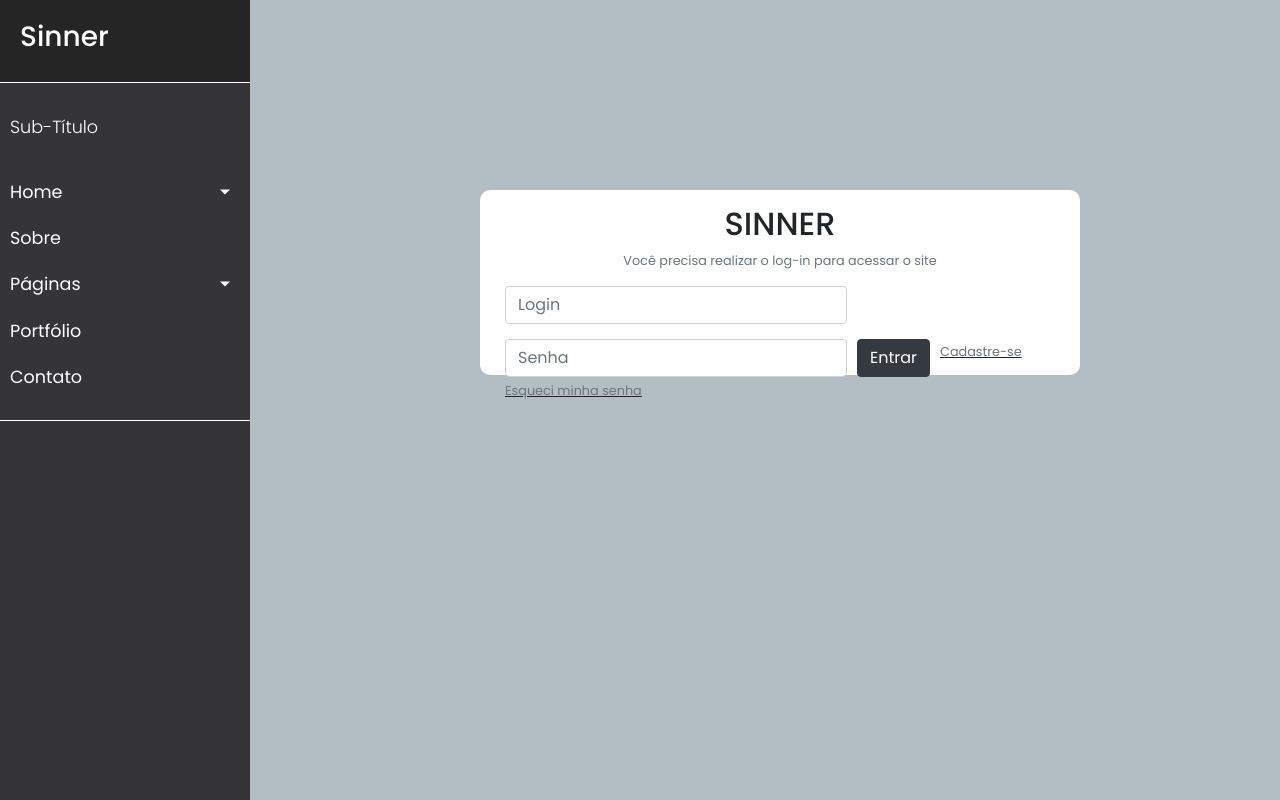
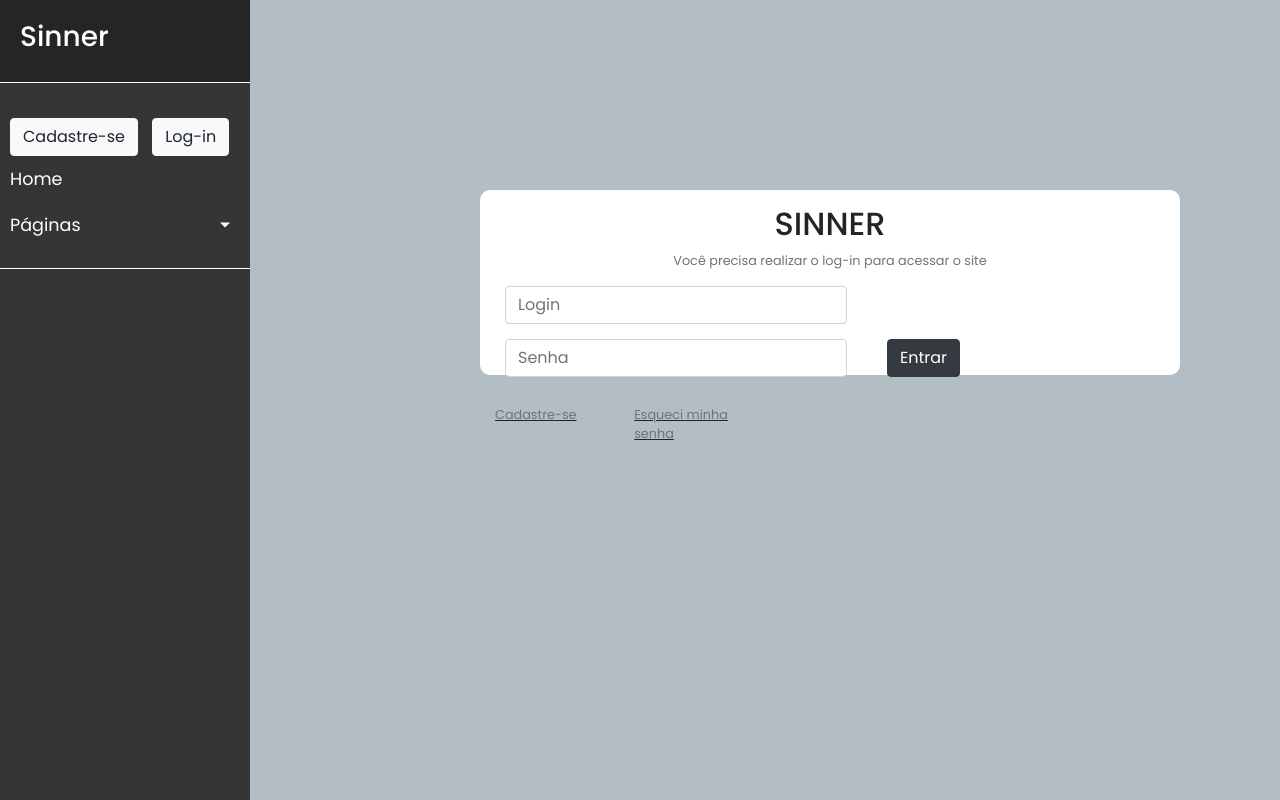
Before and after one commit to b4ssed/Sinner-SA, a PHP site: page /pages/login.php in a window 1280 px wide. Run offline with PHP 8.4, Linux system fonts and the light colour scheme; some libraries are stand-ins or nearby versions.

Commit message:
Front-End
Implementado grid na tela de login

```diff
--- a/SA-Sinner/includes/btnNavbar.php
+++ b/SA-Sinner/includes/btnNavbar.php
@@ -1,4 +1,4 @@
 <button type="button" id="sidebarCollapse" class="btn navbar-btn">
     <i class="fas fa-align-left"></i>
-    <span>Ativar navbar</span>
+    <span></span>
 </button>
--- a/SA-Sinner/pages/cadastro.php
+++ b/SA-Sinner/pages/cadastro.php
@@ -45,6 +45,5 @@
             </div>
         </div>
         <?php include("../template/js.php"); ?>
-
     </body>
 </html>
--- a/SA-Sinner/pages/login.php
+++ b/SA-Sinner/pages/login.php
@@ -5,7 +5,7 @@
     <style>
             .containerLogin{
               height:185px;
-              width:600px;
+              width:700px;
               padding: 15px;
               margin-top: 150px;
               margin-left: 20%;
@@ -37,22 +37,40 @@
     <div class="wrapper">
       <?php include("../template/navbar.php"); ?>
       <div class="containerPrincipal" id="content">
-        <div class="containerLogin">
+        <div class="container containerLogin">
+          <div class="row">
+            <div class="col">
               <center>
                 <h2>SINNER</h2>
                 <small class="form-text text-muted">Você precisa realizar o log-in para acessar o site</small>
               </center>
+            </div>
+          </div>
           <form class="form-inline" action="../includes/validar_login.php" method="post">
+            <div class="row">
+              <div class="col-sm">
                 <div class="form-group">
                   <input type="text" class="form-control" required id="login" name="login" placeholder="Login">
-
                 </div>
+              </div>
+              <div class="col-sm">
                 <div class="form-group">
                   <input type="password" class="form-control" required id="senha" name="senha" placeholder="Senha">
                 </div>
+              </div>
+              <div class="col-sm">
                 <button type="submit" class="btn btn-dark" >Entrar</button>
+              </div>
+            </div>
+            <div class="row">
+              <div class="col">
                 <a href="cadastro.php"><small class="form-text text-muted">Cadastre-se</small></a>
+              </div>
+              <div class="col">
                 <a href="#"><small class="form-text text-muted">Esqueci minha senha</small></a>
+              </div>
+
+            </div>
           </form>
         </div>
       </div>
--- a/SA-Sinner/template/navbar.php
+++ b/SA-Sinner/template/navbar.php
@@ -4,25 +4,11 @@
         <div class="sidebar-header">
             <h3>Sinner</h3>
         </div>
-
         <ul class="list-unstyled components">
-            <p>Sub-Título</p>
+            <a href="../../../Sinner-SA/SA-Sinner/pages/cadastro.php"><button class='btn btn-light'>Cadastre-se</button></a>
+            <a href="../../../Sinner-SA/SA-Sinner/pages/login.php"><button class='btn btn-light'>Log-in</button></a>
             <li class="">
-                <a href="#homeSubmenu" data-toggle="collapse" aria-expanded="false" class="dropdown-toggle">Home</a>
-                <ul class="collapse list-unstyled" id="homeSubmenu">
-                    <li>
-                        <a href="#">Home 1</a>
-                    </li>
-                    <li>
-                        <a href="#">Home 2</a>
-                    </li>
-                    <li>
-                        <a href="#">Home 3</a>
-                    </li>
-                </ul>
-            </li>
-            <li>
-                <a href="#">Sobre</a>
+                <a href="../../../Sinner-SA/SA-Sinner/index.php">Home</a>
             </li>
             <li>
                 <a href="#pageSubmenu" data-toggle="collapse" aria-expanded="false" class="dropdown-toggle">Páginas</a>
@@ -38,11 +24,5 @@
                     </li>
                 </ul>
             </li>
-            <li>
-                <a href="#">Portfólio</a>
-            </li>
-            <li>
-                <a href="#">Contato</a>
-            </li>
         </ul>
     </nav>
```
Lines whose indentation alone changed are shown as unchanged.
